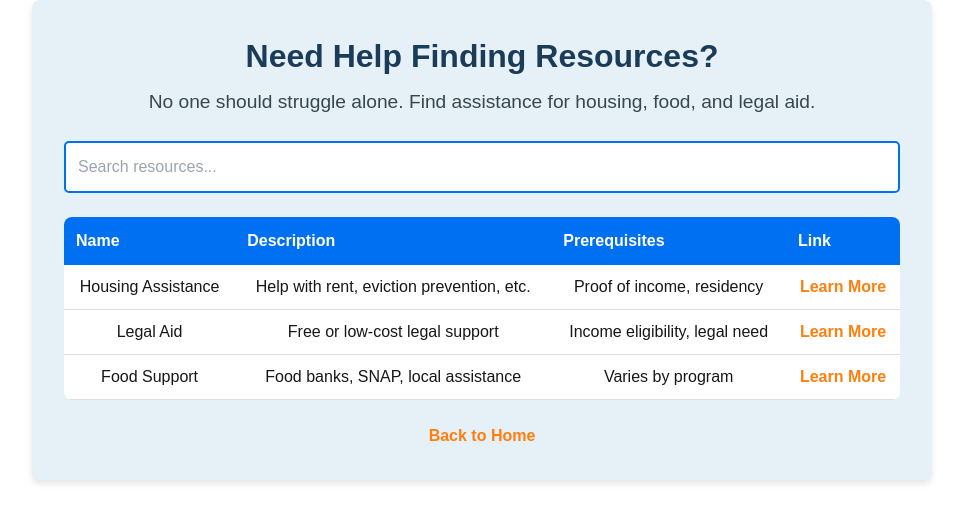
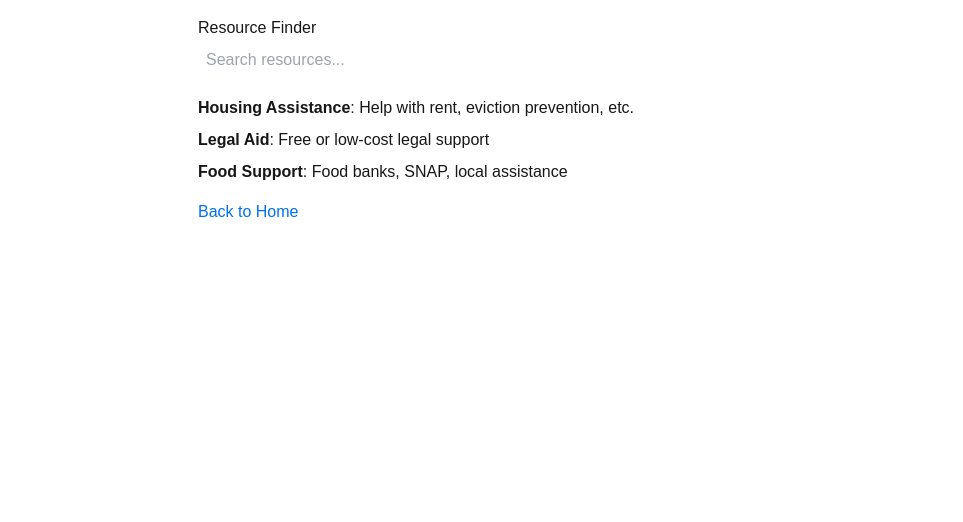
Before and after one commit to aerin-krebs/5915Eviction2, a Next.js app in the folder eviction2app/: page /resource-finder in a window 1280 px wide. Shown: the top 522 px of the page, without its empty margins (158-1121 px from the left). Built offline with nearby package versions, Linux system fonts and the light colour scheme.

Commit message:
Revert "CS-FrontEnd-DevelopResourceFinderPage"

```diff
--- a/eviction2app/src/app/resource-finder/ResourceFinder.module.css
+++ /dev/null
@@ -1,84 +0,0 @@
-/* General Page Styling */
-.container {
-    padding: 2rem;
-    max-width: 900px;
-    margin: 0 auto;
-    background-color: #e6f0f7;
-    border-radius: 8px;
-    box-shadow: 0px 4px 6px rgba(0, 0, 0, 0.1);
-    text-align: center;
-}
-
-/* Title and Subtitle */
-.title {
-    color: #1b3c59;
-    font-size: 2rem;
-    font-weight: bold;
-    margin-bottom: 0.5rem;
-}
-
-.subtitle {
-    color: #37474f;
-    font-size: 1.2rem;
-    margin-bottom: 1.5rem;
-}
-
-/* Search Bar */
-.searchInput {
-    width: 100%;
-    padding: 0.75rem;
-    font-size: 1rem;
-    border: 2px solid #0070f3;
-    border-radius: 5px;
-    margin-bottom: 1.5rem;
-}
-
-/* Table Styling */
-.table {
-    width: 100%;
-    border-collapse: collapse;
-    background: white;
-    border-radius: 8px;
-    overflow: hidden;
-}
-
-.table th {
-    background-color: #0070f3;
-    color: white;
-    padding: 12px;
-    font-size: 1rem;
-    text-align: left;
-}
-
-.table td {
-    padding: 10px;
-    border-bottom: 1px solid #ddd;
-}
-
-.table tr:hover {
-    background-color: #f1f9ff;
-}
-
-/* Links */
-.link {
-    color: #ff7f0e;
-    text-decoration: none;
-    font-weight: bold;
-}
-
-.link:hover {
-    text-decoration: underline;
-}
-
-/* Back Link */
-.backLink {
-    display: inline-block;
-    margin-top: 1.5rem;
-    color: #ff7f0e;
-    font-weight: bold;
-    text-decoration: none;
-}
-
-.backLink:hover {
-    text-decoration: underline;
-}
--- a/eviction2app/src/app/resource-finder/page.js
+++ b/eviction2app/src/app/resource-finder/page.js
@@ -2,31 +2,14 @@
 
 import Link from 'next/link';
 import { useState } from 'react';
-import styles from './ResourceFinder.module.css'; // Import CSS file
 
 export default function ResourceFinder() {
     const [searchTerm, setSearchTerm] = useState('');
-
     // Example resources
     const resources = [
-        {
-            name: 'Housing Assistance',
-            description: 'Help with rent, eviction prevention, etc.',
-            prerequisites: 'Proof of income, residency',
-            link: '/housing-assistance',
-        },
-        {
-            name: 'Legal Aid',
-            description: 'Free or low-cost legal support',
-            prerequisites: 'Income eligibility, legal need',
-            link: '/legal-aid',
-        },
-        {
-            name: 'Food Support',
-            description: 'Food banks, SNAP, local assistance',
-            prerequisites: 'Varies by program',
-            link: '/food-support',
-        },
+        { name: 'Housing Assistance', description: 'Help with rent, eviction prevention, etc.' },
+        { name: 'Legal Aid', description: 'Free or low-cost legal support' },
+        { name: 'Food Support', description: 'Food banks, SNAP, local assistance' },
     ];
 
     const filteredResources = resources.filter((resource) =>
@@ -34,48 +17,50 @@ export default function ResourceFinder() {
     );
 
     return (
-        <div className={styles.container}>
-            <h1 className={styles.title}>Need Help Finding Resources?</h1>
-            <p className={styles.subtitle}>
-                No one should struggle alone. Find assistance for housing, food, and legal aid.
-            </p>
-
+        <div style={styles.container}>
+            <h1>Resource Finder</h1>
             <input
                 type="text"
                 placeholder="Search resources..."
                 value={searchTerm}
                 onChange={(e) => setSearchTerm(e.target.value)}
-                className={styles.searchInput}
+                style={styles.searchInput}
             />
-
-            <table className={styles.table}>
-                <thead>
-                    <tr>
-                        <th>Name</th>
-                        <th>Description</th>
-                        <th>Prerequisites</th>
-                        <th>Link</th>
-                    </tr>
-                </thead>
-                <tbody>
-                    {filteredResources.map((resource, index) => (
-                        <tr key={index}>
-                            <td>{resource.name}</td>
-                            <td>{resource.description}</td>
-                            <td>{resource.prerequisites}</td>
-                            <td>
-                                <Link href={resource.link} className={styles.link}>
-                                    Learn More
-                                </Link>
-                            </td>
-                        </tr>
-                    ))}
-                </tbody>
-            </table>
-
-            <Link href="/" className={styles.backLink}>
+            <ul style={styles.list}>
+                {filteredResources.map((resource, index) => (
+                    <li key={index} style={styles.listItem}>
+                        <strong>{resource.name}</strong>: {resource.description}
+                    </li>
+                ))}
+            </ul>
+            <Link href="/" style={styles.backLink}>
                 Back to Home
             </Link>
         </div>
     );
 }
+
+const styles = {
+    container: {
+        padding: '1rem',
+        maxWidth: '600px',
+        margin: '0 auto',
+    },
+    searchInput: {
+        width: '100%',
+        padding: '0.5rem',
+        marginBottom: '1rem',
+    },
+    list: {
+        listStyleType: 'none',
+        paddingLeft: 0,
+        marginBottom: '1rem',
+    },
+    listItem: {
+        marginBottom: '0.5rem',
+    },
+    backLink: {
+        color: '#0070f3',
+        textDecoration: 'none',
+    },
+};
```
